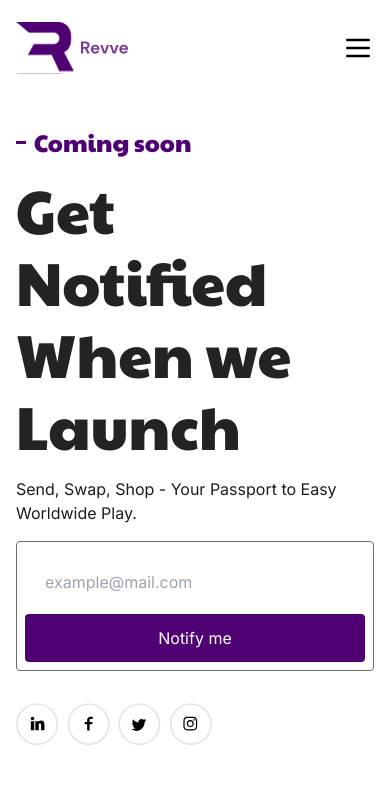
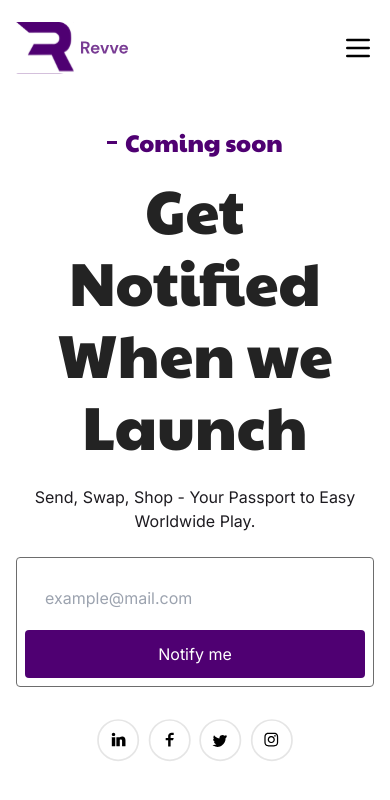
Before and after one commit to mannie411/revveme, a Next.js app: page /coming-soon in a window 390 px wide. Shown: the top 800 px of the page. Built offline with nearby package versions, Linux system fonts and the light colour scheme.

Commit message:
build: added animations

```diff
--- a/src/assets/app.css
+++ b/src/assets/app.css
@@ -53,7 +53,7 @@ li {
   }
 
   .show {
-    @apply transition ease-in-out delay-150 visible  opacity-100;
+    @apply transition-all ease-in-out duration-200 delay-75 visible scale-y-100 origin-top  opacity-100;
   }
 }
 
--- a/src/components/SocialLinks.tsx
+++ b/src/components/SocialLinks.tsx
@@ -9,8 +9,11 @@ import {
 
 const SocialLinks = () => {
   return (
-    <div className="my-8">
-      <ul className="flex space-x-2">
+    <div
+      className="my-8 animate-slideIn-left opacity-0 "
+      style={{ "--delay": 0.55 + "s" }}
+    >
+      <ul className="flex space-x-2 justify-center md:justify-start">
         {socialLinks.map(({ path, icon }, idx) => (
           <li key={icon}>
             <a href={`${path}`} target="_blank" rel="noopener noreferrer">
--- a/src/components/forms/Subcribe.tsx
+++ b/src/components/forms/Subcribe.tsx
@@ -9,7 +9,8 @@ const SubcriberForm = () => {
   return (
     <form
       onSubmit={onSubmit}
-      className="border border-slate-gray my-4 p-2 rounded"
+      className="animate-slideIn-left opacity-0  border border-slate-gray my-4 p-2 rounded"
+      style={{ "--delay": 0.5 + "s" }}
     >
       <Input
         placeholder="example@mail.com"
--- a/src/components/ui/Header.tsx
+++ b/src/components/ui/Header.tsx
@@ -48,8 +48,10 @@ const Header: FC<HeaderProps> = ({ links = subLinks }) => {
         </div>
       </div>
       <div
-        className={`absolute  max-lg:block w-full ${
-          !isToggle ? "show" : "transition-all ease-in-out invisible opacity-0"
+        className={`absolute shadow-md max-lg:block w-full ${
+          !isToggle
+            ? "show"
+            : "transition-all ease-in-out invisible opacity-0  scale-y-0"
         } bg-white z-50 top-[4rem]
 
           `}
--- a/src/pages/coming-soon.tsx
+++ b/src/pages/coming-soon.tsx
@@ -19,24 +19,44 @@ const Page: NextPageWithLayout = () => {
       <Head title="Coming - Soon" />
       <Layout isFooter={false}>
         <View>
-          <section className="flex max-container px-4 lg:px-10 min-h-screen">
+          <section className="flex max-container px-4 lg:px-10 min-h-screen overflow-y-hidden">
             <div className="relative flex-1 pt-[8rem] lg:pt-[16rem] ">
-              <h5 className="text-lg text-primary flex items-center mb-4 lg:mb-8">
+              <h5
+                className="animate-slideIn-left opacity-0 text-lg text-primary flex  justify-center md:justify-start items-center mb-4 lg:mb-8"
+                style={{ "--delay": 0.4 + "s" }}
+              >
                 <div className="bg-primary w-[10px] h-[3px] inline-block mr-2" />
                 Coming soon
               </h5>
-              <h1 className="text-3xl lg:text-4xl  text-dark-1 mb-4 lg:mb-8">
-                <span>Get Notified</span>
+              <h1 className="text-3xl lg:text-4xl  text-dark-1 mb-4 lg:mb-8 text-center md:text-start">
+                <span
+                  className="animate-slideIn-left opacity-0 inline-block"
+                  style={{ "--delay": 0.25 + "s" }}
+                >
+                  Get Notified
+                </span>
                 <br />
-                <span>When we Launch</span>
+                <span
+                  className="animate-slideIn-left opacity-0 inline-block"
+                  style={{ "--delay": 0.35 + "s" }}
+                >
+                  When we Launch
+                </span>
               </h1>
-              <p className="text-dark-2 mb-4 lg:mb-8">
+              <p
+                className="animate-slideIn-left opacity-0  text-dark-2 text-center md:text-start my-6 lg:mb-8 "
+                style={{ "--delay": 0.45 + "s" }}
+              >
                 Send, Swap, Shop - Your Passport to Easy Worldwide Play.
               </p>
+
               <SubcribeForm />
               <SocialLinks />
             </div>
-            <div className="flex-1 hidden lg:block ">
+            <div
+              className="flex-1 hidden lg:block animate-scaleIn opacity-0 text-xl my-2"
+              style={{ "--delay": 0.25 + "s" }}
+            >
               <Image src={mockup1} alt={"Revve App Mockup"} />
             </div>
           </section>
--- /dev/null
+++ b/src/types/global.d.ts
@@ -0,0 +1,7 @@
+import "react";
+
+declare module "react" {
+  interface CSSProperties {
+    [key: `--${string}`]: string | number;
+  }
+}
--- a/tailwind.config.js
+++ b/tailwind.config.js
@@ -43,10 +43,21 @@ export default {
         wide: "1440px",
       },
     },
+
     animation: {
+      "slideIn-left": "slideIn-left .6s ease-in-out forwards var(--delay, 0)",
+      scaleIn: "scaleIn .8s ease-in-out forwards var(--delay, 0)",
       wiggle: "wiggle 1s ease-in-out infinite",
     },
     keyframes: {
+      "slideIn-left": {
+        "0%": { opacity: 0, transform: "translateX(-100%)" },
+        "100%": { opacity: 1, transform: "translateX(0)" },
+      },
+      scaleIn: {
+        "0%": { opacity: 0.5, transform: "scale(0.5)" },
+        "100%": { opacity: 1, transform: "scale(1)" },
+      },
       wiggle: {
         "0%, 100%": { transform: "rotate(-3deg)" },
         "50%": { transform: "rotate(3deg)" },
```
